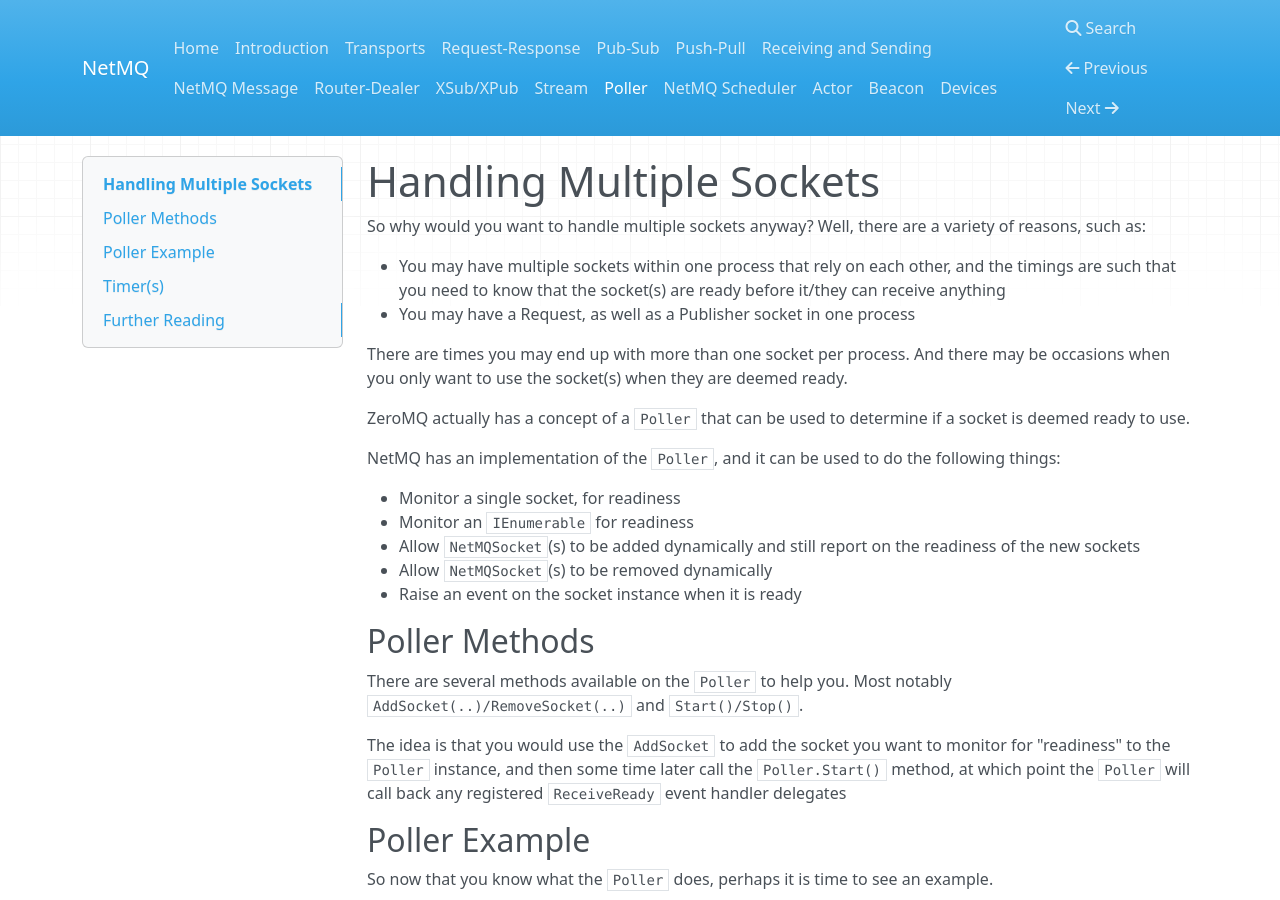
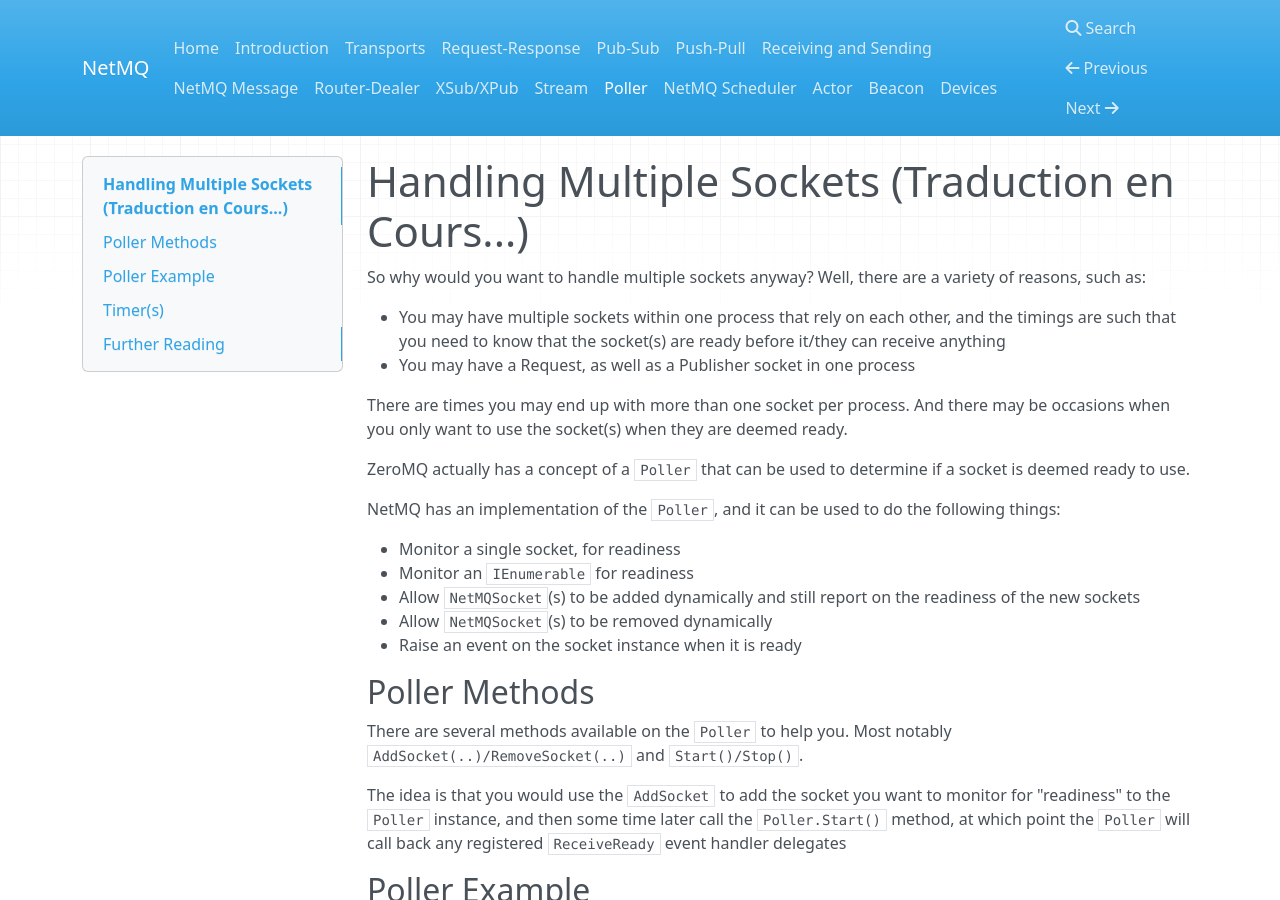
Before and after one commit to NetMQ/Docs-French, an MkDocs documentation site: the page built from docs/poller.md, in a window 1280 px wide and 900 px high. Built offline with MkDocs 1.6.1, drawn with Linux system fonts in a browser that asks for light colours; nearby versions of some CDN libraries; old or Windows-style settings are respelled for this version of MkDocs.

Commit message:
Update poller.md

```diff
--- a/docs/poller.md
+++ b/docs/poller.md
@@ -1,4 +1,4 @@
-Handling Multiple Sockets
+Handling Multiple Sockets (Traduction en Cours...)
 =====
 
 So why would you want to handle multiple sockets anyway? Well, there are a variety of reasons, such as:
```
